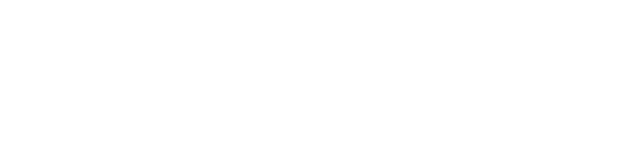
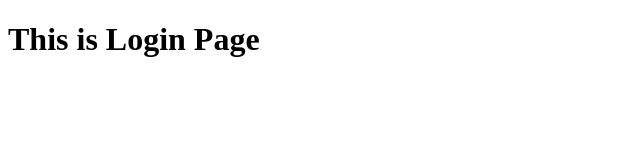
Before and after one commit to duynghiadev/Study-Git, a plain HTML site: page login.html in a window 1280 px wide. Shown: the whole page, without its empty margins (0-640 px from the left). Drawn offline with Linux system fonts and the light colour scheme.

Commit message:
Update Login

```diff
--- a/login.html
+++ b/login.html
@@ -6,5 +6,7 @@
     <meta name="viewport" content="width=device-width, initial-scale=1.0" />
     <title>Login</title>
   </head>
-  <body></body>
+  <body>
+    <h1>This is Login Page</h1>
+  </body>
 </html>
```
